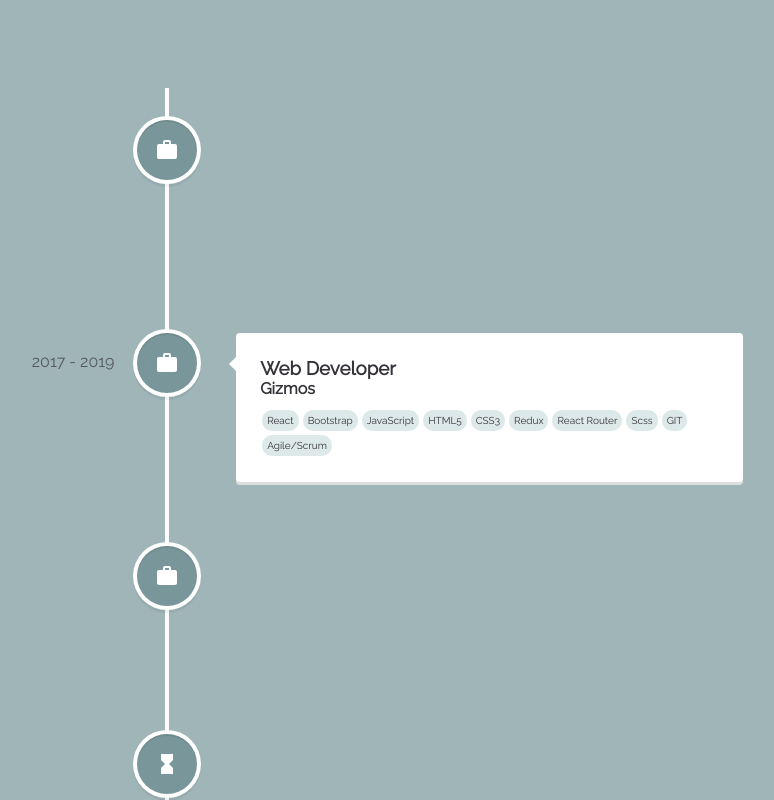
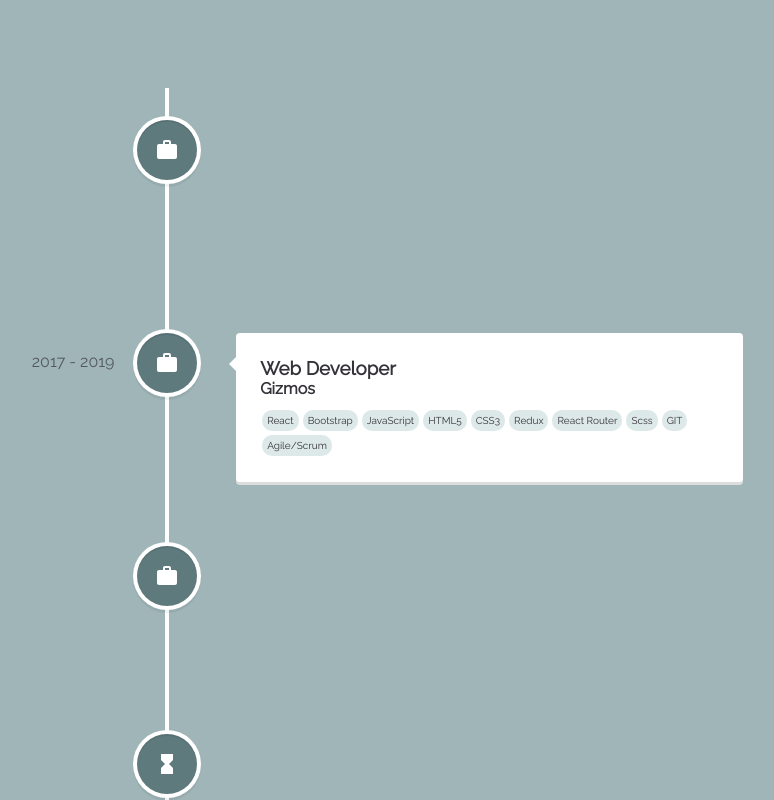
Before and after one commit to DavidAn830/Portfolio, a React (Create React App) app: page / in a window 1280 px wide. Shown: the part 3400-4200 px from the top of the page, without its empty margins (473-1247 px from the left). Built offline with nearby package versions, Linux system fonts and the light colour scheme.

Commit message:
point color change

```diff
--- a/src/Components/Experience/Experience.js
+++ b/src/Components/Experience/Experience.js
@@ -20,7 +20,7 @@ const Experience = () => {
             contentStyle={{ background: "#fff", color: "#353239" }}
             contentArrowStyle={{ borderRight: "7px solid  #fff" }}
             date="2019 - Present"
-            iconStyle={{ background: "#79979a", color: "#fff" }}
+            iconStyle={{ background: "#5e7a7d", color: "#fff" }}
             icon={<WorkIcon />}
           >
             <h3 className="vertical-timeline-element-title">React Developer</h3>
@@ -44,7 +44,7 @@ const Experience = () => {
             contentStyle={{ background: "#fff", color: "#353239" }}
             contentArrowStyle={{ borderRight: "7px solid  #fff" }}
             date="2017 - 2019"
-            iconStyle={{ background: "#79979a", color: "#fff" }}
+            iconStyle={{ background: "#5e7a7d", color: "#fff" }}
             icon={<WorkIcon />}
           >
             <h3 className="vertical-timeline-element-title">Web Developer</h3>
@@ -67,7 +67,7 @@ const Experience = () => {
             contentStyle={{ background: "#fff", color: "#353239" }}
             contentArrowStyle={{ borderRight: "7px solid  #fff" }}
             date="2016 - 2017"
-            iconStyle={{ background: "#79979a", color: "#fff" }}
+            iconStyle={{ background: "#5e7a7d", color: "#fff" }}
             icon={<WorkIcon />}
           >
             <h3 className="vertical-timeline-element-title">
@@ -85,7 +85,7 @@ const Experience = () => {
             </div>
           </VerticalTimelineElement>
           <VerticalTimelineElement
-            iconStyle={{ background: "#79979a", color: "#fff" }}
+            iconStyle={{ background: "#5e7a7d", color: "#fff" }}
             icon={<HourglassFullIcon />}
           />
         </VerticalTimeline>
--- a/src/Components/Portfolio/Portfolio.css
+++ b/src/Components/Portfolio/Portfolio.css
@@ -57,8 +57,8 @@
 }
 
 .more-btn:hover {
-  border: 2px solid #79979a;
-  background-color: #79979a;
+  border: 2px solid #5e7a7d;
+  background-color: #5e7a7d;
   color: black;
   font-size: 25px;
 }
```
